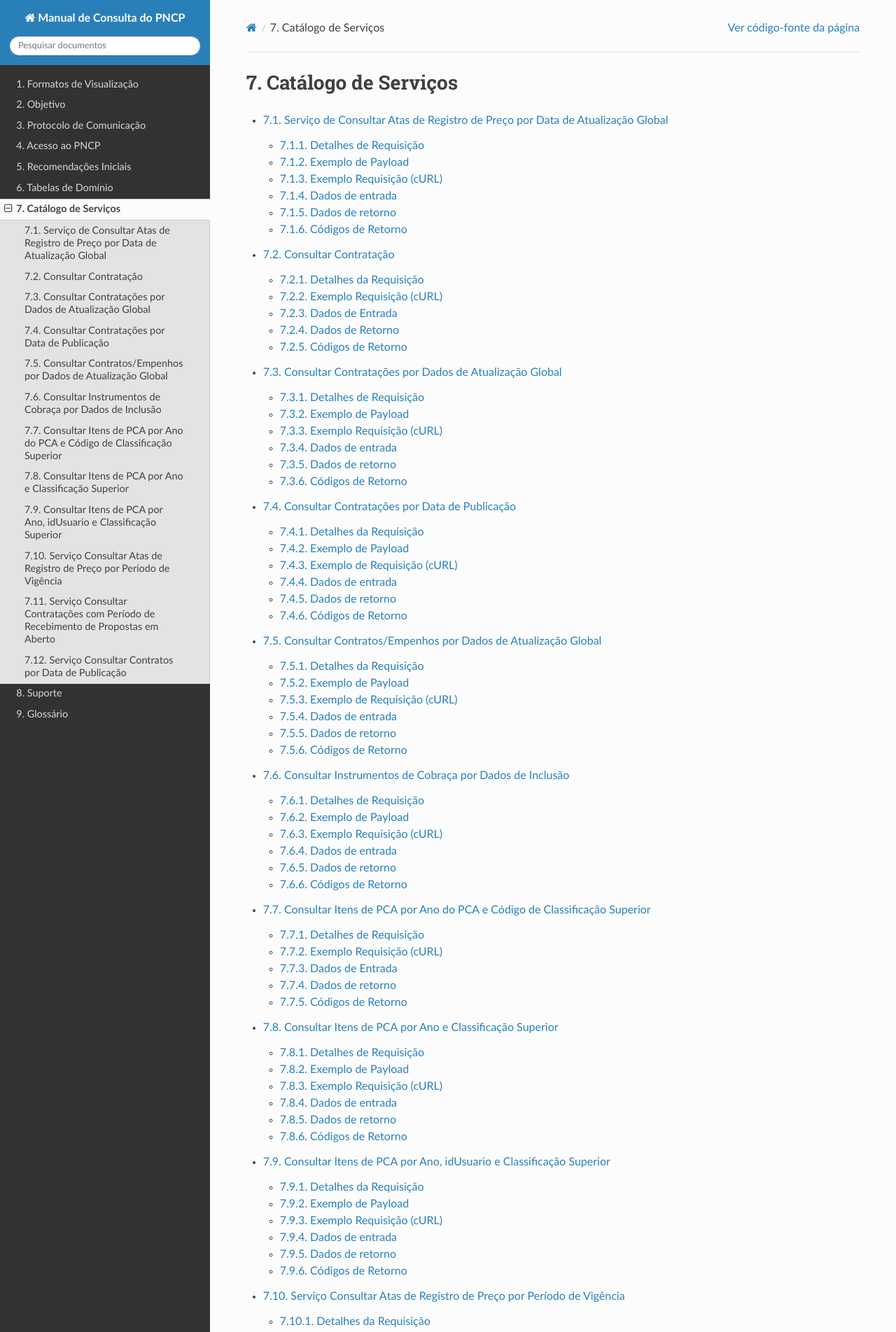
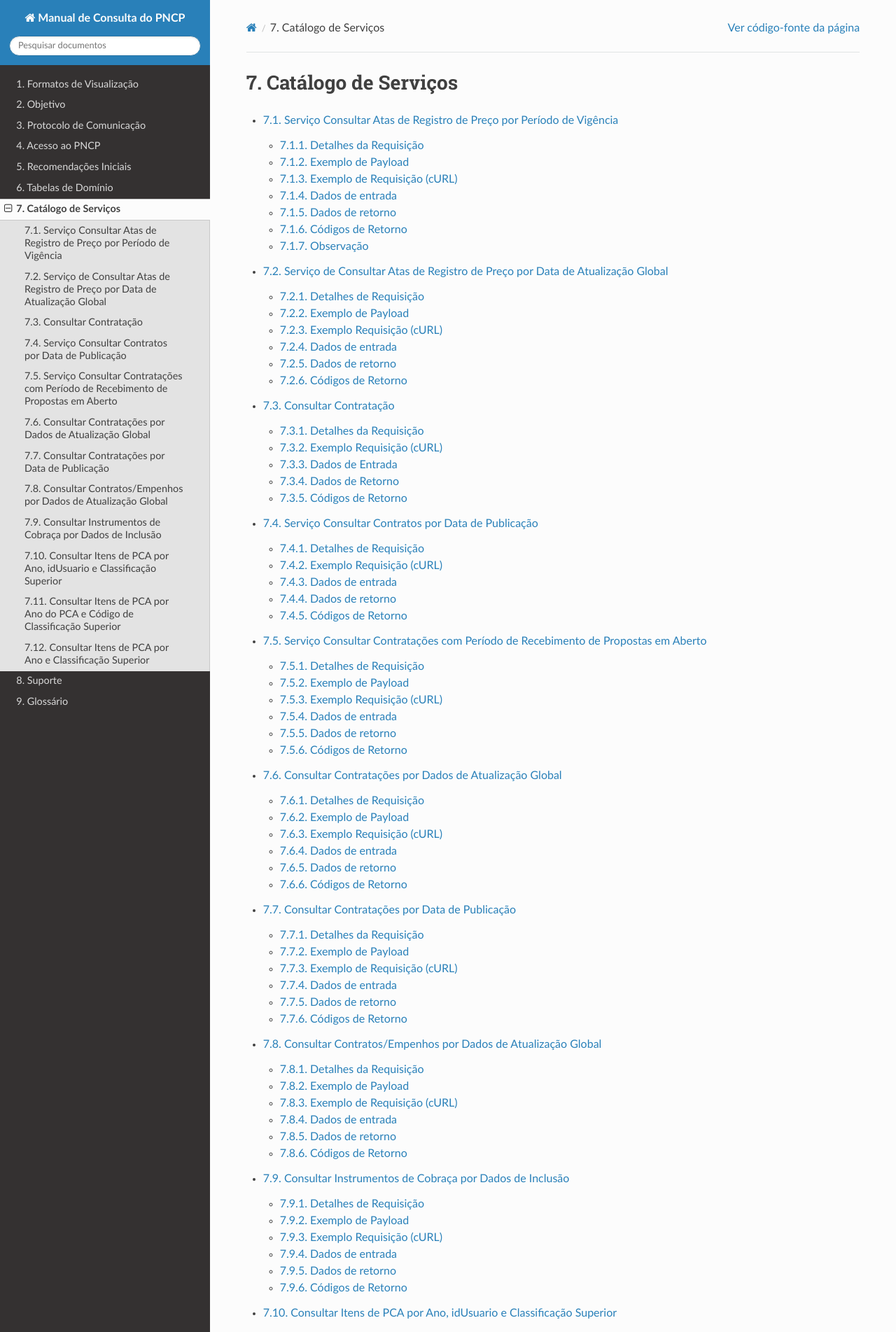
Before and after one commit to sofiaestrelab/Manual-de-Consulta-do-PNCP, a Sphinx documentation site: the page built from docs/source/catalogo_de_servicos/index.rst, in a window 1280 px wide. Shown: the top 1903 px of the page at 70% size. Built offline with Sphinx 7.4.7 and the Read the Docs theme 3.1.0, drawn with Linux system fonts in a browser that asks for light colours; some of the changed text lies outside the part shown.

```diff
--- a/docs/source/catalogo_de_servicos/index.rst
+++ b/docs/source/catalogo_de_servicos/index.rst
@@ -4,15 +4,15 @@
 .. toctree::
    :maxdepth: 3
 
+   servico_consultar_atas_de_registro_de_preco_por_periodo_de_vigencia
    consultar_atas_de_registro_de_preco_por_dados_de_atualizacao_global
    consultar_contratacao
+   servico_consultar_contratos_por_data_de_publicacao
+   servico_consultar_contratacoes_com_periodo_de_recebimento_de_propostas_em_aberto
    consultar_contratacoes_por_dados_de_atualizacao_global
    consultar_contratacoes_por_dados_de_publicacao
    consultar_contratos_ou_empenhos_por_dados_de_atualizacao_global
    consultar_instrumentos_de_cobranca_por_dados_de_inclusao
+   consultar_itens_de_pca_por_ano_idusuario_e_classificacao_superior
    consultar_itens_de_pca_por_ano_do_pca_e_codigo_de_classificacao_superior
    consultar_itens_de_pca_por_ano_e_classificacao_superior
-   consultar_itens_de_pca_por_ano_idusuario_e_classificacao_superior
-   servico_consultar_atas_de_registro_de_preco_por_periodo_de_vigencia
-   servico_consultar_contratacoes_com_periodo_de_recebimento_de_propostas_em_aberto
-   servico_consultar_contratos_por_data_de_publicacao
```
